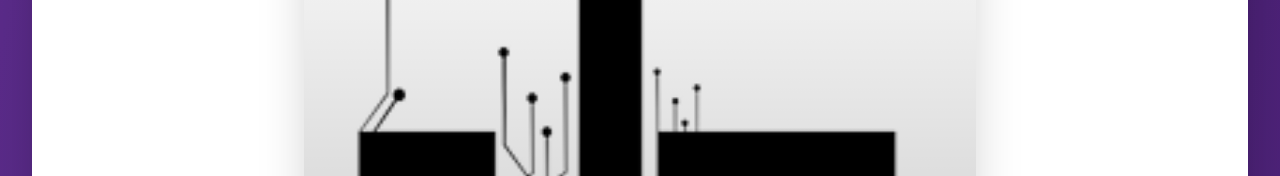
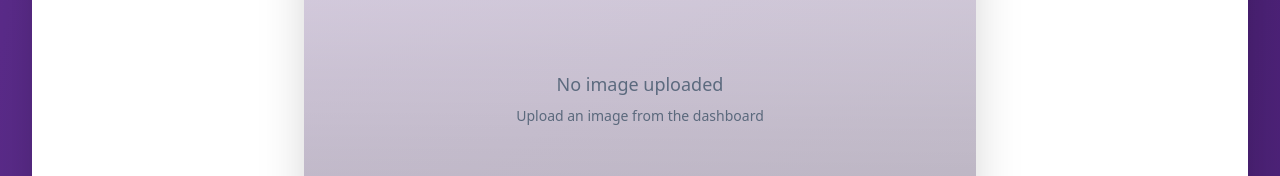
Before and after one commit to anwarsafyyy/vibrant-verse-platform, a React (Vite) app: page / in a window 1280 px wide. Shown: the part 2088-2264 px from the top of the page. Built offline with nearby package versions, Linux system fonts and the light colour scheme; no server answers; the database is empty.

Commit message:
Update About Us image
Replace default logo with dashboard image. Ensure changes reflect on website.

```diff
--- a/src/components/AboutSection.tsx
+++ b/src/components/AboutSection.tsx
@@ -108,11 +108,24 @@ const AboutSection: React.FC = () => {
           {/* Image Section - Below title */}
           <div className="flex justify-center mb-8">
             <div className="relative w-full max-w-2xl h-[400px] lg:h-[500px] rounded-xl overflow-hidden shadow-2xl">
-              <img
-                src={String(getAboutContent('image_url', language as "ar" | "en")) || "/alo.png"}
-                alt={String(getAboutContent('title_ar', language as "ar" | "en") || t("about.title"))}
-                className="w-full h-full object-cover hover:scale-105 transition-transform duration-300"
-              />
+              {getAboutContent('image_url', language as "ar" | "en") ? (
+                <img
+                  src={String(getAboutContent('image_url', language as "ar" | "en"))}
+                  alt={String(getAboutContent('title_ar', language as "ar" | "en") || t("about.title"))}
+                  className="w-full h-full object-cover hover:scale-105 transition-transform duration-300"
+                />
+              ) : (
+                <div className="w-full h-full bg-gradient-to-br from-olu-purple/20 to-olu-purple-dark/20 flex items-center justify-center">
+                  <div className="text-center text-muted-foreground">
+                    <p className="text-lg mb-2">
+                      {language === 'ar' ? 'لا توجد صورة مرفوعة' : 'No image uploaded'}
+                    </p>
+                    <p className="text-sm">
+                      {language === 'ar' ? 'يمكنك رفع صورة من لوحة التحكم' : 'Upload an image from the dashboard'}
+                    </p>
+                  </div>
+                </div>
+              )}
               <div className="absolute inset-0 bg-gradient-to-t from-black/20 to-transparent"></div>
             </div>
           </div>
```
